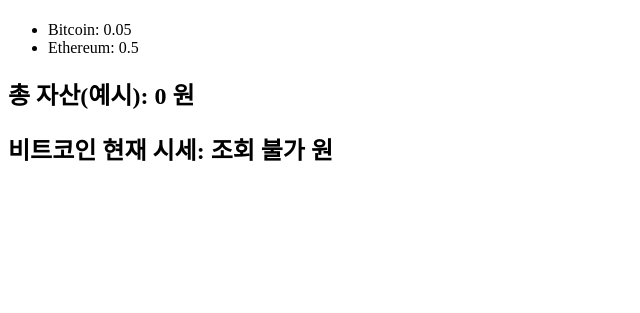
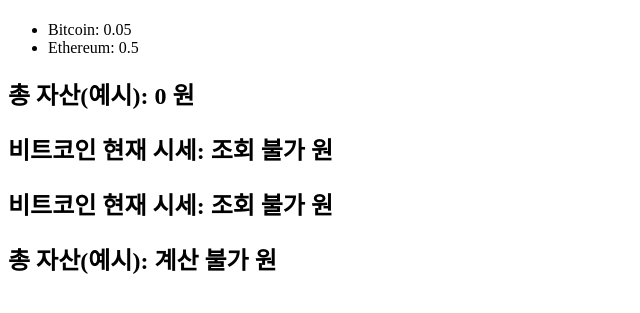
Before and after one commit to rumpelstiltk-cmyk/rumpelstiltk, a Flask app: page / in a window 1280 px wide. Shown: the part 291-604 px from the top of the page, without its empty margins (0-640 px from the left). Run offline with Flask 3, Linux system fonts and the light colour scheme; data that the repository does not hold is empty.

Commit message:
Update index.html

```diff
--- a/templates/index.html
+++ b/templates/index.html
@@ -31,3 +31,5 @@
 </body>
 </html>
 <h2>비트코인 현재 시세: {{ btc_price if btc_price else "조회 불가" }} 원</h2>
+<h2>비트코인 현재 시세: {{ btc_price if btc_price else "조회 불가" }} 원</h2>
+<h2>총 자산(예시): {{ total_value if total_value else "계산 불가" }} 원</h2>
```
